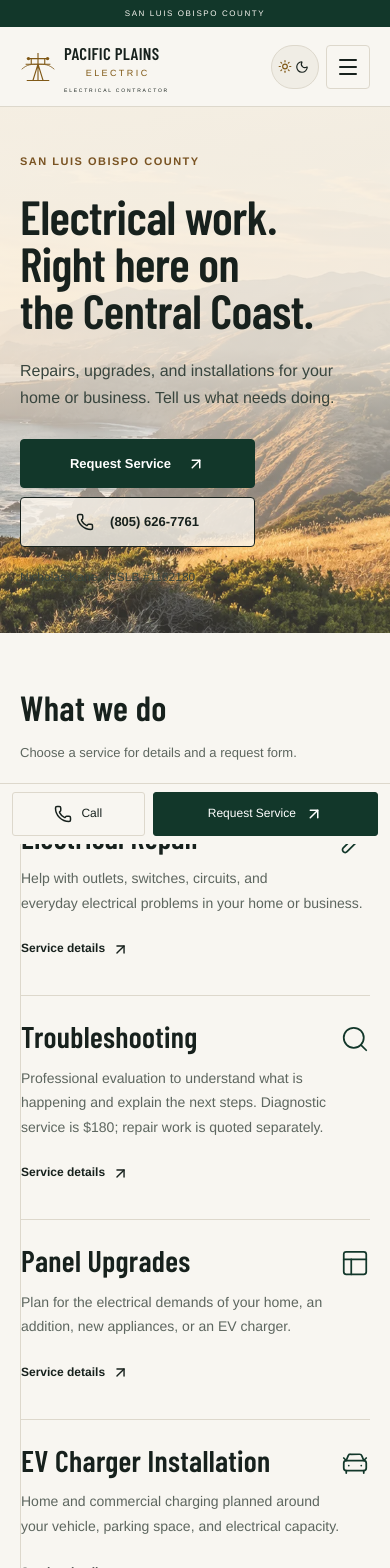
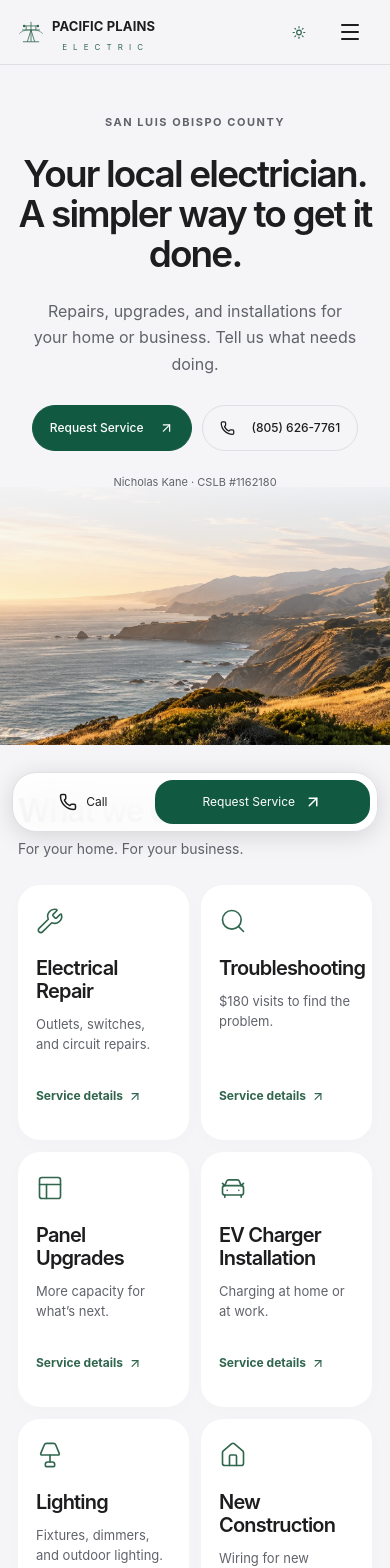
Before and after one commit to Sugar-Kane/Pacific-Plains-Electric, a Next.js app: page / in a window 390 px wide. Shown: the top 1568 px of the page. Built offline with nearby package versions, Linux system fonts and the light colour scheme.

Commit message:
Redesign public layout with clean typography and rounded service cards

```diff
--- a/app/globals.css
+++ b/app/globals.css
@@ -1782,118 +1782,102 @@ footer .brand .wordmark {
   color: #e4bb76;
 }
 
-/* Public site: compact service directory and shop-sign typography. */
-h1,
-h2,
-h3 {
-  letter-spacing: 0.01em;
-  text-wrap: balance;
-}
-.hero h1 {
-  font-size: clamp(54px, 6.5vw, 92px);
-  line-height: 0.98;
-  letter-spacing: -0.015em;
-  max-width: 740px;
-}
-.hero {
-  min-height: auto;
-}
-.hero-content {
-  padding-block: 72px;
-}
-.hero .hero-note {
-  font-size: 13px;
-  margin-bottom: 0;
-}
-.eyebrow {
-  letter-spacing: 0.12em;
-}
-.service-grid {
-  gap: 0;
-  border-top: 1px solid var(--border);
-}
-.service-card {
-  border: 0;
-  border-bottom: 1px solid var(--border);
-  border-radius: 0;
-  background: transparent;
-  box-shadow: none;
-  padding: 28px 24px;
-}
-.service-card:hover {
-  box-shadow: none;
-  transform: none;
-  background: var(--muted);
-}
-.service-card h3 {
-  font-size: 30px;
-}
-.service-card-top {
-  margin-bottom: 16px;
-}
-.service-card p {
-  font-size: 14px;
-}
-.service-card .text-link {
-  font-size: 12px;
-}
-.owner-section {
-  display: grid;
-  grid-template-columns: 1fr 1.5fr;
-  gap: 64px;
-  border-bottom: 1px solid var(--border);
-}
-.owner-section .text-link {
-  display: flex;
-  width: fit-content;
-  margin-top: 12px;
-  min-height: 44px;
-}
-.page-hero h1 {
-  letter-spacing: 0.01em;
-}
-.content-narrow a {
-  text-decoration: underline;
-  text-underline-offset: 3px;
-}
+
+/* Quiet surfaces, system typography, and compact service cards. */
+:root { --bg: #f5f5f7; --surface: #fff; --muted: #eceef0; --text: #1d1d1f; --secondary: #60636a; --border: #dedee3; --green: #125942; --gold: #31664e; }
+:root[data-theme="dark"] { --bg: #000; --surface: #1c1c1e; --muted: #29292c; --text: #f5f5f7; --secondary: #b4b4ba; --border: #38383c; --green: #236b52; --gold: #9ac9b3; }
+body { font-family: -apple-system, BlinkMacSystemFont, "Segoe UI", var(--font-sans), sans-serif; font-size: 16px; -webkit-font-smoothing: antialiased; }
+h1,h2,h3,.brand strong,.diagnostic-price strong,.price-display { font-family: inherit; font-weight: 600; letter-spacing: -.045em; text-wrap: balance; }
+h1 { line-height: 1.06; } h2 { font-size: clamp(30px, 3.7vw, 48px); } h3 { letter-spacing: -.025em; }
+.topline { display: none; }
+.header { background: color-mix(in srgb, var(--bg) 88%, transparent); backdrop-filter: blur(22px); -webkit-backdrop-filter: blur(22px); border-bottom: 1px solid var(--border); }
+.header-inner { min-height: 76px; padding: 12px 32px; max-width: 1280px; }
+.brand strong { font-size: 15px; font-weight: 650; letter-spacing: .01em; }
+.brand svg { width: 32px; height: 36px; }
+.brand small { display: none; }
+.brand .wordmark { font-size: 9px; letter-spacing: .24em; margin-top: 5px; }
+.button, .button.small { border-radius: 999px; font-weight: 500; padding: 13px 24px; }
+.theme-toggle { border: 0; background: transparent; min-width: 44px; min-height: 44px; padding: 8px; }
+.theme-toggle .moon { display: none; }
+[data-theme="dark"] .theme-toggle .moon { display: block; }
+[data-theme="dark"] .theme-toggle .sun { display: none; }
+.mobile-menu { border: 0; background: transparent; }
+.hero, [data-theme="dark"] .hero { min-height: 780px; background: var(--bg); color: var(--text); overflow: hidden; }
+.hero > img { top: auto !important; bottom: 0 !important; height: 46% !important; object-position: center 64%; }
+.hero-wash, [data-theme="dark"] .hero-wash { background: linear-gradient(to bottom, var(--bg) 52%, transparent 78%); }
+.hero-content { text-align: center; padding-block: 72px 330px; }
+.hero h1 { font-size: clamp(44px, 5.8vw, 76px); max-width: 1000px; margin: 0 auto 24px; line-height: 1.04; letter-spacing: -.055em; }
+.hero p, [data-theme="dark"] .hero p { color: var(--secondary); max-width: 560px; margin-inline: auto; font-size: 19px; }
+.hero .actions { justify-content: center; }
+.hero .eyebrow, [data-theme="dark"] .hero .eyebrow { color: var(--secondary); font-size: 11px; letter-spacing: .14em; }
+.hero .hero-note { display: block; font-size: 12px; margin-top: 22px; margin-bottom: 0; }
+.hero .outline, [data-theme="dark"] .hero .outline { background: transparent; color: var(--text); border-color: var(--border); }
+.section { padding-block: 80px; }
+.section-heading { align-items: center; margin-bottom: 32px; }
+.section-heading p { font-size: 16px; margin-bottom: 0; }
+.service-grid { border: 0; gap: 20px; grid-template-columns: repeat(3,minmax(0,1fr)); }
+.service-card { border: 0; border-radius: 26px; padding: 32px; background: var(--surface); box-shadow: 0 4px 20px #00000004; display: flex; flex-direction: column; transition: transform .2s, box-shadow .2s; }
+.service-card:hover { background: var(--surface); transform: translateY(-3px); box-shadow: 0 12px 32px #0000000d; }
+.service-card-top, [data-theme="dark"] .service-card-top { float: none; margin: 0 0 26px; color: var(--gold); }
+.service-card-top svg { width: 32px; height: 32px; stroke-width: 1.4; }
+.service-card h3 { font-size: 23px; line-height: 1.15; margin-bottom: 12px; }
+.service-card p { font-size: 15px; line-height: 1.5; max-width: none; margin-bottom: 24px; }
+.service-card .text-link { font-size: 13px; margin-top: auto; color: var(--gold); }
+.diagnostic { margin: 0 auto; width: min(1240px, calc(100% - 64px)); border-radius: 30px; background: #173f32; padding: 48px 36px; }
+.diagnostic .container { width: 100%; }
+.diagnostic h2 { font-size: 36px; }
+.diagnostic-price strong { font-size: 54px; }
+.diagnostic .eyebrow { color: #b8d4c7; }
+.button.gold { background: #fff; border-color: #fff; }
+.owner-section { display: grid; grid-template-columns: 1fr 1.5fr; gap: 64px; border-bottom: 1px solid var(--border); }
+.owner-section .text-link { display: flex; width: fit-content; margin-top: 12px; min-height: 44px; }
+.page-hero { background: var(--bg); text-align: center; padding: 65px 0 40px; }
+.page-hero h1 { letter-spacing: -.05em; }
+.page-hero p { margin-inline: auto; max-width: 650px; }
+.panel, .map-panel { border-radius: 24px; }
+.contact-cta { background: var(--surface); padding: 72px 0; }
+.content-narrow a { text-decoration: underline; text-underline-offset: 3px; }
+footer { background: var(--bg); color: var(--text); border-top: 1px solid var(--border); }
+footer p, footer small, .footer-grid a { color: var(--secondary); }
+footer .brand .wordmark { color: var(--gold); }
+.footer-grid h3 { color: var(--text); }
+@media (max-width: 900px) { .service-grid { grid-template-columns: repeat(2,minmax(0,1fr)); } }
 @media (max-width: 700px) {
-  .hero-content {
-    padding-block: 45px;
-  }
-  .hero h1 {
-    font-size: clamp(48px, 12vw, 72px);
-    letter-spacing: -0.01em;
-  }
-  .hero .eyebrow {
-    font-size: 11px;
-  }
-  .hero p {
-    font-size: 16px;
-  }
-  .hero .hero-note {
-    font-size: 12px;
-  }
-  .service-grid {
-    grid-template-columns: 1fr;
-  }
-  .service-card {
-    padding: 24px 0;
-  }
-  .service-card-top {
-    float: right;
-    margin-left: 16px;
-  }
-  .service-card h3 {
-    font-size: 30px;
-  }
-  .service-card p {
-    max-width: 34em;
-  }
-  .owner-section {
-    grid-template-columns: 1fr;
-    gap: 16px;
-  }
-  .request-aside {
-    order: initial;
-  }
-}
+ .header-inner { padding: 8px 18px; min-height: 64px; }
+ .header .brand strong { font-size: 13px; }
+ .header .brand svg { width: 26px; height: 30px; }
+ .header .brand .wordmark { font-size: 8px; }
+ .header-actions { gap: 0; }
+ .container { width: calc(100% - 36px); }
+ .hero, [data-theme="dark"] .hero { min-height: 680px; }
+ .hero-content { padding: 48px 0 240px; }
+ .hero h1 { font-size: clamp(37px, 9vw, 54px); line-height: 1.08; letter-spacing: -.05em; }
+ .hero p, [data-theme="dark"] .hero p { font-size: 16px; max-width: 330px; }
+ .hero .actions { flex-direction: row; align-items: center; gap: 10px; }
+ .hero .button { min-width: 0; min-height: 44px; padding: 12px 17px; font-size: 12px; }
+ .hero .button svg { width: 15px; }
+ .hero .hero-note { max-width: none; font-size: 11px; }
+ .hero > img { height: 38% !important; }
+ .hero-wash, [data-theme="dark"] .hero-wash { background: linear-gradient(to bottom, var(--bg) 60%, transparent 83%); }
+ .section { padding-block: 48px; }
+ .section-heading { gap: 8px; margin-bottom: 24px; align-items: flex-start; }
+ .section-heading h2 { font-size: 32px; }
+ .section-heading p { font-size: 14px; }
+ .service-grid { gap: 12px; grid-template-columns: repeat(2,minmax(0,1fr)); }
+ .service-card { padding: 22px 18px; border-radius: 22px; min-height: 240px; }
+ .service-card-top { margin: 0 0 22px; }
+ .service-card-top svg { width: 28px; height: 28px; }
+ .service-card h3 { font-size: 20px; letter-spacing: -.04em; overflow-wrap: normal; }
+ .service-card p { font-size: 13px; line-height: 1.5; margin-bottom: 20px; }
+ .service-card .text-link { font-size: 12px; gap: 5px; }
+ .service-card .text-link svg { width: 14px; }
+ .diagnostic { width: calc(100% - 36px); padding: 32px 26px; border-radius: 24px; }
+ .diagnostic h2 { font-size: 30px; }
+ .owner-section { grid-template-columns: 1fr; gap: 12px; }
+ .owner-section h2 { font-size: 32px; }
+ .request-aside { order: initial; }
+ .contact-cta h2 { font-size: 32px; }
+ .mobile-action-bar { left: 12px; right: 12px; bottom: 12px; border: 1px solid var(--border); border-radius: 24px; padding: 7px; background: color-mix(in srgb, var(--surface) 92%, transparent); backdrop-filter: blur(20px); box-shadow: 0 4px 24px #0002; }
+ .mobile-action-bar a { border: 0; border-radius: 18px; min-height: 44px; }
+ .mobile-action-bar a:last-child { border-radius: 18px; }
+}
--- a/app/layout.tsx
+++ b/app/layout.tsx
@@ -10,12 +10,6 @@ const arimo = localFont({
     { path: "../public/fonts/arimo-bold-web.woff2", weight: "700" },
   ],
   variable: "--font-sans",
-  display: "swap",
-});
-const display = localFont({
-  src: "../public/fonts/barlow-condensed-600.woff2",
-  weight: "600",
-  variable: "--font-display",
   display: "swap",
 });
 export const metadata: Metadata = {
@@ -39,7 +33,7 @@ export default function Layout({ children }: { children: React.ReactNode }) {
       <head>
         <script dangerouslySetInnerHTML={{ __html: themeScript }} />
       </head>
-      <body className={`${arimo.variable} ${display.variable}`}>
+      <body className={arimo.variable}>
         <a className="skip-link" href="#main">
           Skip to content
         </a>
--- a/app/page.tsx
+++ b/app/page.tsx
@@ -31,11 +31,7 @@ export default function Home() {
         <div className="container hero-content">
           <span className="eyebrow">SAN LUIS OBISPO COUNTY</span>
           <h1>
-            Electrical work.
-            <br />
-            Right here on
-            <br />
-            the Central Coast.
+            Your local electrician.<br />A simpler way to get it done.
           </h1>
           <p>
             Repairs, upgrades, and installations for your home or business. Tell
@@ -48,7 +44,7 @@ export default function Home() {
       <section className="section container" id="services">
         <div className="section-heading">
           <h2>What we do</h2>
-          <p>Choose a service for details and a request form.</p>
+          <p>For your home. For your business.</p>
         </div>
         <ServiceGrid />
       </section>
--- a/components/public.tsx
+++ b/components/public.tsx
@@ -65,7 +65,17 @@ export function ServiceGrid({ limit }: { limit?: number }) {
             <ServiceIcon name={s.icon} size={38} />
           </div>
           <h3>{s.name}</h3>
-          <p>{s.description}</p>
+          <p>{({
+            "electrical-repair": "Outlets, switches, and circuit repairs.",
+            "troubleshooting": "$180 visits to find the problem.",
+            "panel-upgrades": "More capacity for what’s next.",
+            "ev-charger-installation": "Charging at home or at work.",
+            lighting: "Fixtures, dimmers, and outdoor lighting.",
+            "new-construction": "Wiring for new spaces and remodels.",
+            "commercial-electrical": "Electrical work for your business.",
+            generators: "Backup power for your property.",
+            "service-plans": "Ongoing care for your electrical system.",
+          } as Record<string, string>)[s.slug]}</p>
           <span className="text-link">
             Service details <ArrowUpRight size={17} />
           </span>
```
